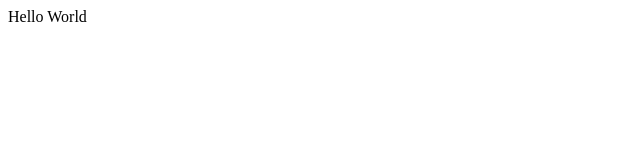
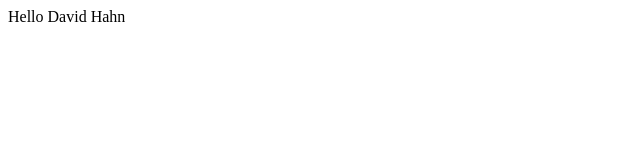
Before and after one commit to drhahn/my-first-static-web-app, an Angular app: page / in a window 1280 px wide. Shown: the top 160 px of the page, without its empty margins (0-640 px from the left). Built offline with nearby package versions, Linux system fonts and the light colour scheme.

Commit message:
Update app.component.ts
Added name to replace world

```diff
--- a/src/app/app.component.ts
+++ b/src/app/app.component.ts
@@ -5,5 +5,5 @@ import { Component } from '@angular/core';
   template: `<div>Hello {{value}}</div>`,
 })
 export class AppComponent {
-  value = 'World';
+  value = 'David Hahn';
 }
```
